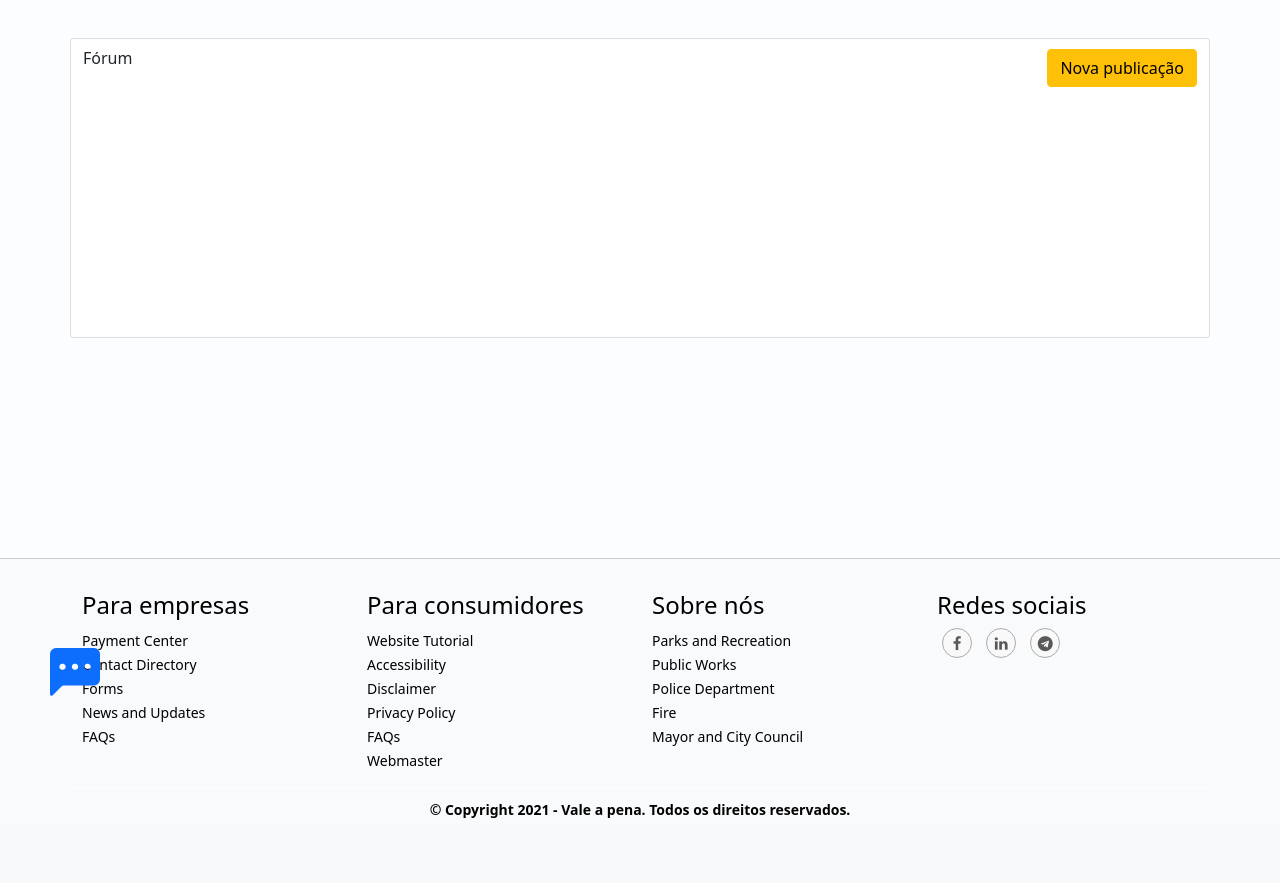
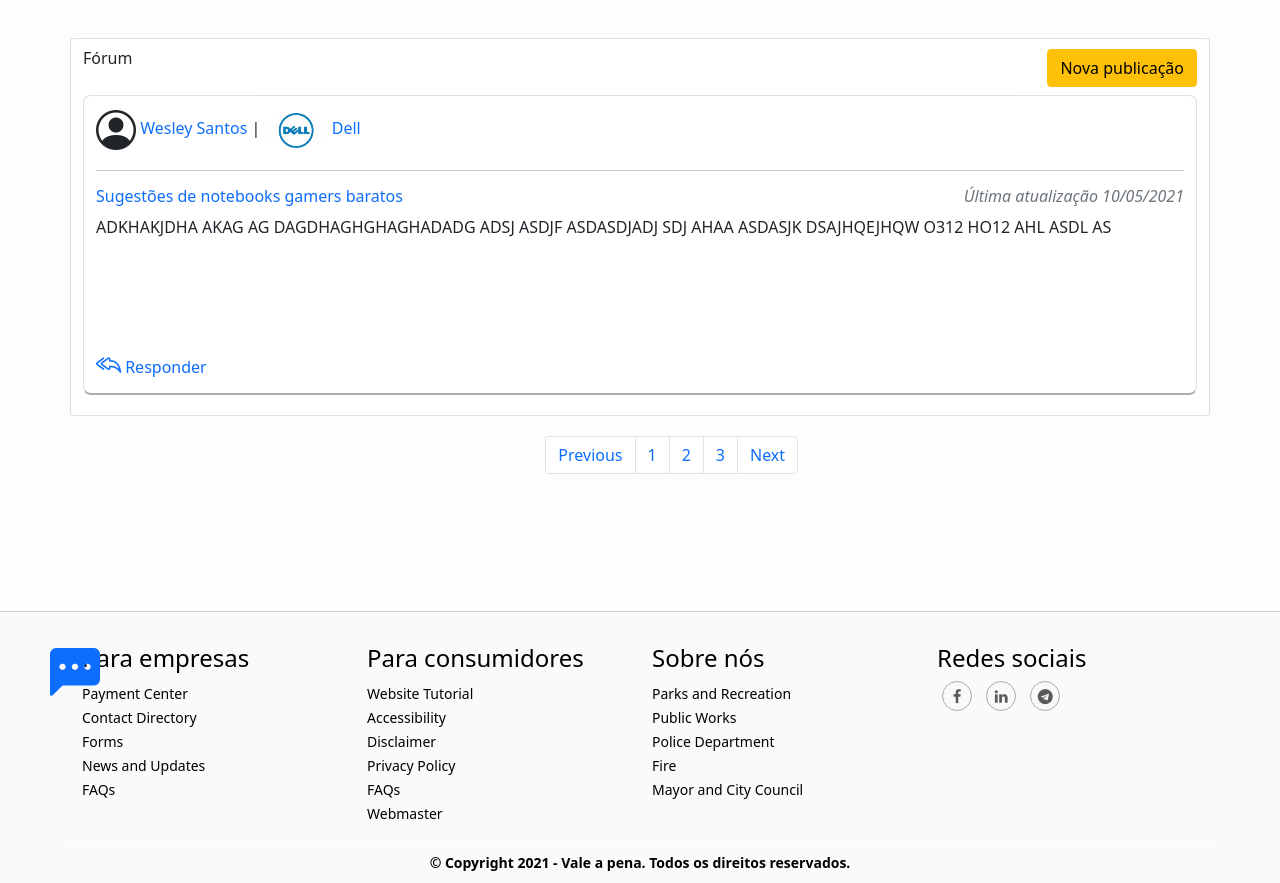
Before and after one commit to wesleystoss/valeapena, a Django app: page /forum/ in a window 1280 px wide. Shown: the part 69-952 px from the top of the page. Before the commit the page ends 887 px from the top, so only its background shows below. Run offline with Django 3.2, Linux system fonts and the light colour scheme; some libraries are stand-ins or nearby versions.

Commit message:
FIX: Melhora o index do forum

```diff
--- a/paginas/templates/paginas/forum/index.html
+++ b/paginas/templates/paginas/forum/index.html
@@ -1,15 +1,67 @@
 {%extends 'base.html'%}
+{%load static%}
+{%block 'conteudo'%}
 
-{%block 'conteudo'%}
+<style>
+    .post_no_forum{
+        border-radius: 8px;
+        border-bottom: 2px solid #aaa;
+    }
+    .foto_user_post{
+        font-size: 40px;
+        vertical-align: middle;
+    }
+    .post_no_forum:hover{
+        background-color: #f2f8fd;
+    }
+    .descrição_post{
+        height: 130px;
+    }
+    .bi-reply-all{
+        font-size: 25px;
+    }
+    .logo_empresa_post{
+        height: 35px;
+        border-radius: 50%;
+    }
+</style>
 <main>
     <div class="container card">
         <h6>Fórum
             <a href="{% url 'forum_publicar' %}">
-                <button class="float-end btn btn-warning">
-                    Nova publicação
-                </button>
+                <button class="float-end btn btn-warning">Nova publicação</button>
             </a>
         </h6>
+    <section class="posts_recentes">
+        <div class="post_no_forum container card">
+            <div class="dados_do_post">
+                <h6><i class="bi bi-person-circle foto_user_post"></i> <a href="">Wesley Santos</a> | <img src="{% static 'img/dell.jpg' %}" class="logo_empresa_post"> <a href="../busca/empresa/comentarios">Dell</a>
+                    <hr>
+                    <a href="">Sugestões de notebooks gamers baratos</a>
+                    <span class="float-end text-secondary fst-italic fw-normal">Última atualização 10/05/2021</span>
+                </h6>
+            </div>
+            <div class="descrição_post">
+                <span>
+                    ADKHAKJDHA AKAG AG DAGDHAGHGHAGHADADG ADSJ ASDJF ASDASDJADJ SDJ AHAA ASDASJK DSAJHQEJHQW O312 HO12 AHL ASDL AS
+                </span>
+            </div>
+            <div class="post_footer footer">
+                <a href=""><i class="bi bi-reply-all"></i> Responder</a>
+            </div>
+        </div>
+    </section>
+    </div>
+    <div class="container col-2">
+        <nav aria-label="Page navigation example">
+            <ul class="pagination">
+              <li class="page-item"><a class="page-link" href="#">Previous</a></li>
+              <li class="page-item"><a class="page-link" href="#">1</a></li>
+              <li class="page-item"><a class="page-link" href="#">2</a></li>
+              <li class="page-item"><a class="page-link" href="#">3</a></li>
+              <li class="page-item"><a class="page-link" href="#">Next</a></li>
+            </ul>
+          </nav>
     </div>
 </main>
 {%endblock%}
--- a/templates/static/CSS/style.css
+++ b/templates/static/CSS/style.css
@@ -3,7 +3,7 @@ body{
     overflow-x: hidden;
 }
 main{
-  min-height: 420px!important;
+  min-height: 473px!important;
 }
 .banner_home{
     background-color: #a3d3e8;
```
